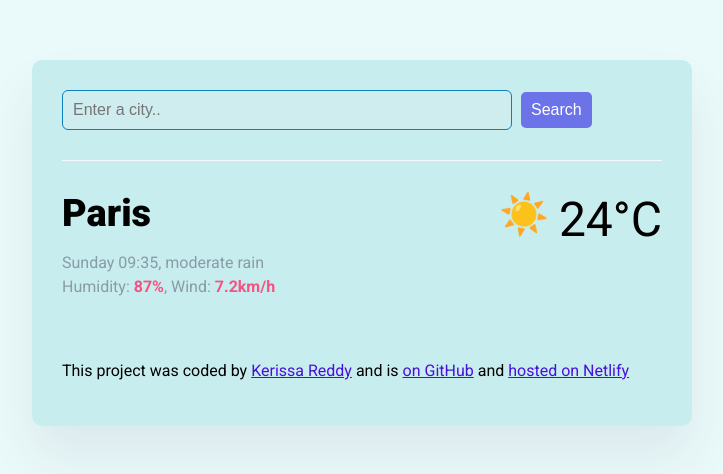
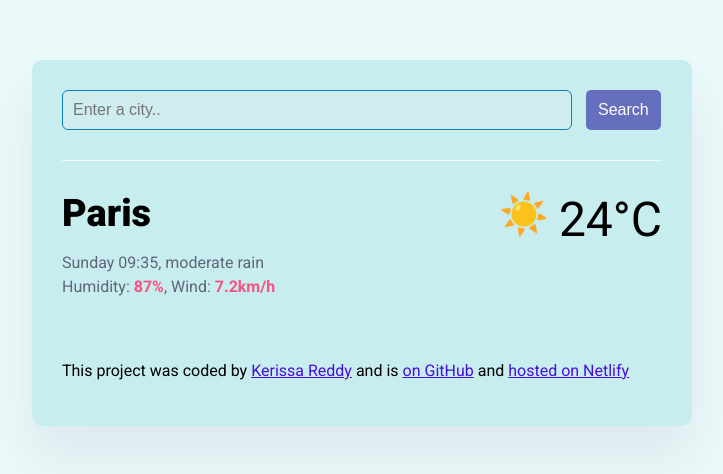
Before and after one commit to KerissaReddy2008/shecodes-weather-application, a website built with Parcel: page index.html in a window 1280 px wide. Shown: the whole page, without its empty margins (278-1001 px from the left). Built offline with nearby package versions, Linux system fonts and the light colour scheme.

Commit message:
changed CSS styling on the search tab and button

```diff
--- a/src/styles.css
+++ b/src/styles.css
@@ -26,18 +26,18 @@ header {
     color: rgba(39, 33, 66, 0.4);
     font-size: 16px;
     padding: 10px;
-    width: 75%;
+    width: 85%;
     border-radius: 6px;
     border: 1px solid rgb(13, 127, 188);
 }
 
 .search-button {
-    margin-left: 5px;
+    margin-left: 10px;
     font-size: 16px;
-    background-color:rgba(65, 56, 230, 0.674);
+    background-color:rgba(55, 49, 168, 0.674);
     color: white;
     border: none;
-    padding: 10px;
+    padding: 12px 12px;
     line-height: 1;
     border-radius: 5px;
 }
@@ -62,7 +62,7 @@ main {
 }
 
 .current-details {
-    color: rgba(39, 33, 66, 0.4);
+    color: rgba(39, 33, 66, 0.663);
     font-size: 16px;
     font-weight: 400;
     line-height: 24px;
```
